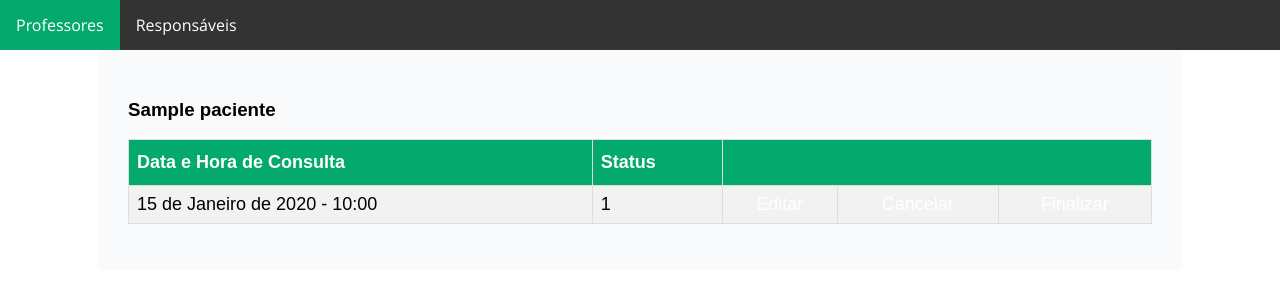
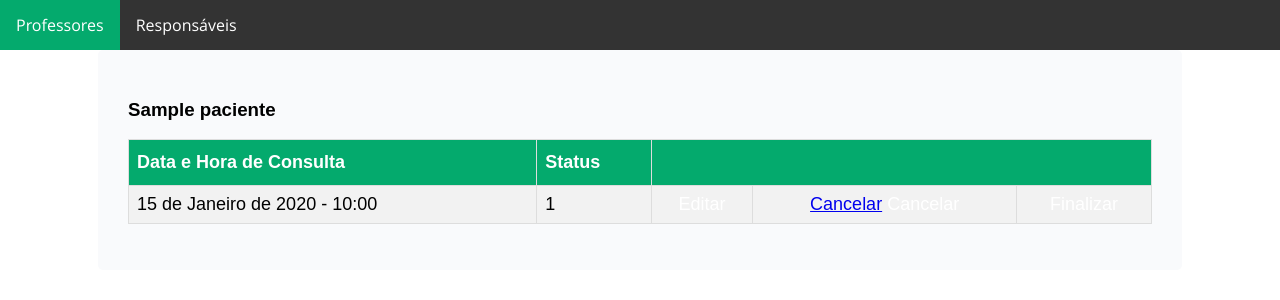
Before and after one commit to LyneCrist/Gestao-Escolar-Digital, a Django app: page /transportes/paciente_transportes/1 in a window 1280 px wide. Shown: the top 300 px of the page. Run offline with Django 5.2, Linux system fonts and the light colour scheme; tables that the repository leaves empty hold one stand-in row (values such as "Sample post"); parts of the project's set-up code (start-up, migrations or seed data) failed here and were passed over.

Commit message:
Consertando cancelar transporte

```diff
--- a/setup/urls.py
+++ b/setup/urls.py
@@ -4,7 +4,7 @@ from django.urls import path, include
 
 urlpatterns = [
     path("admin/", admin.site.urls),
-    path("", RedirectView.as_view(url="/auth/login/", permanent=True)),
+    path("", RedirectView.as_view(url="/pacientes/", permanent=True)),
     path("transportes/", include("transportes.urls")),
     path("pacientes/", include("pacientes.urls")),
     path("condicoes/", include("condicoes.urls")),
--- a/transportes/templates/paciente_transportes.html
+++ b/transportes/templates/paciente_transportes.html
@@ -31,8 +31,7 @@ Lista Transportes
                         Editar
                     </td>
                     <td class="td-align-center"">
-                                            <!-- <a href=" {% url 'concelar_transporte' transporte.id %}">Cancelar</a>
-                        -->
+                        <a href=" {% url 'concelar_transporte' transporte.id %}">Cancelar</a>
                         Cancelar
                     </td>
                     <td class="td-align-center"">
--- a/transportes/views.py
+++ b/transportes/views.py
@@ -137,7 +137,7 @@ def cancelar(request, id):
 
         if request.method == "GET":
 
-            return render(request, "cancelar_transporte.html", {"id": transporte.pk})
+            return render(request, "cancelar_transporte.html", {"id": id})
 
         TransporteCore().validar_cancelamento(
             datetime.combine(
```
Also changed, not shown: transportes/templates/cancelar_transporte.html (+3 -4 lines).
